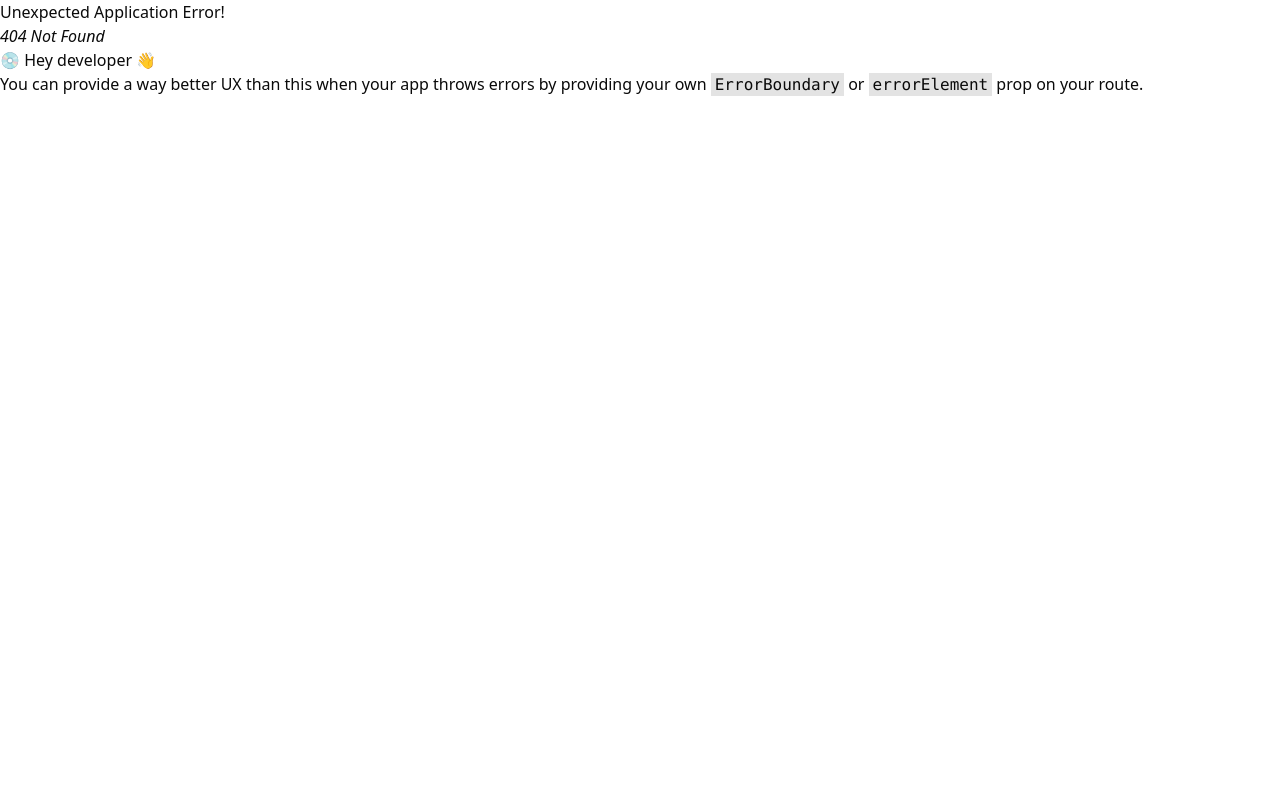
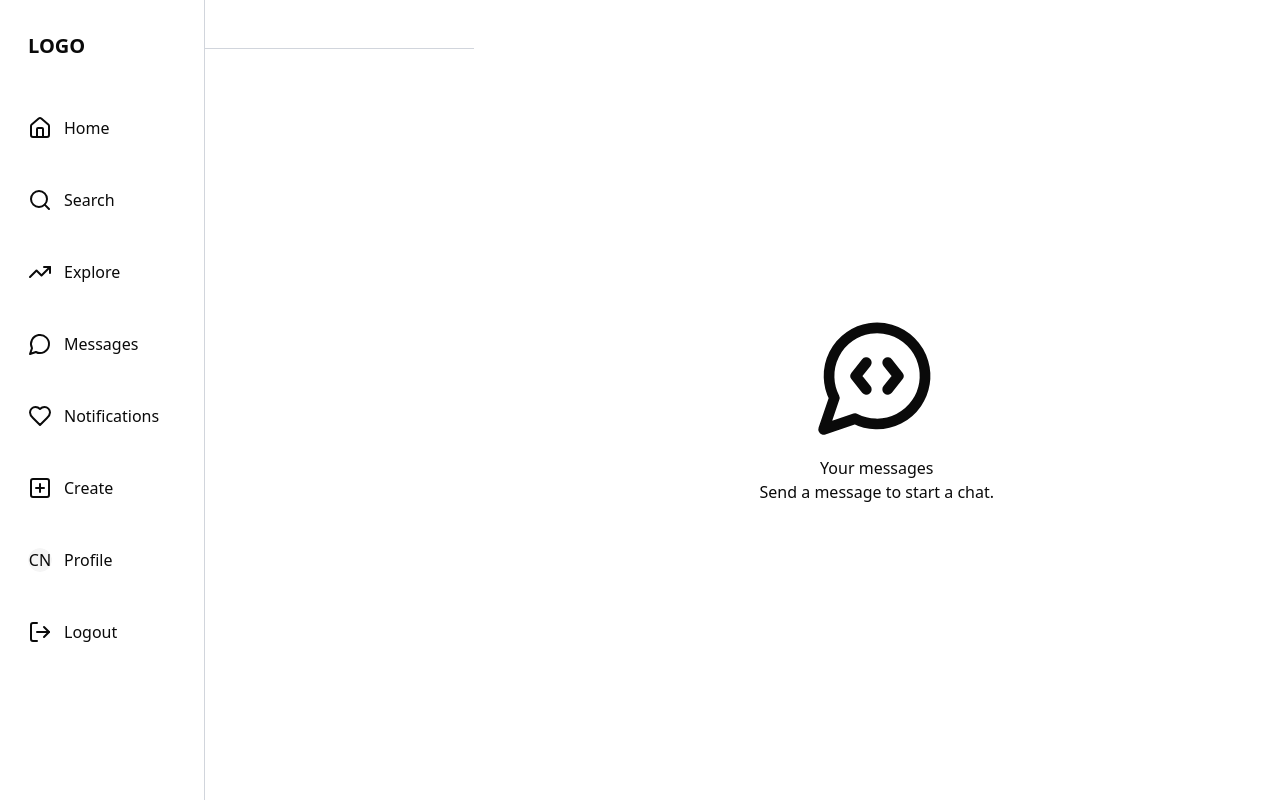
Before and after one commit to arif0718/Instagram-Clone, a React (Vite) app in the folder frontend/: page /chat in a window 1280 px wide. Before the commit this address had no page. Built offline with nearby package versions, Linux system fonts and the light colour scheme.

Commit message:
set up of socketio-client

```diff
--- a/frontend/package.json
+++ b/frontend/package.json
@@ -28,6 +28,7 @@
     "react-redux": "^9.2.0",
     "react-router-dom": "^7.5.0",
     "redux-persist": "^6.0.0",
+    "socket.io-client": "^4.8.1",
     "sonner": "^2.0.3",
     "tailwind-merge": "^3.1.0",
     "tailwindcss": "^4.1.1",
--- a/frontend/src/App.jsx
+++ b/frontend/src/App.jsx
@@ -5,6 +5,12 @@
 import Home from "./components/Home";
 import Profile from "./components/Profile";
 import EditProfile from "./components/EditProfile";
+import ChatPage from "./components/ChatPage";
+import {io} from "socket.io-client"
+import { useDispatch, useSelector } from "react-redux";
+import { useEffect } from "react";
+import { setSocket } from "./redux/socketSlice";
+import { setOnlineUsers } from "./redux/chatSlice";
 
 const browserRouter = createBrowserRouter([
   {
@@ -22,6 +28,10 @@
       {
         path: "/account/edit",
         element: <EditProfile />,
+      },
+      {
+        path: "/chat",
+        element: <ChatPage />,
       }
     ],
   },
@@ -36,6 +46,40 @@
 ]);
 
 function App() {
+  const { user } = useSelector(store => store.auth);
+  const { socket } = useSelector(store => store.socketio);
+  const dispatch = useDispatch();
+
+  useEffect(() => {
+    if (user) {
+      const socketio = io('http://localhost:8000', {
+        query: {
+          userId: user?._id
+        },
+        transports: ['websocket']
+      });
+      dispatch(setSocket(socketio));
+
+      // listen all the events
+      socketio.on('getOnlineUsers', (onlineUsers) => {
+        dispatch(setOnlineUsers(onlineUsers));
+      });
+
+      // socketio.on('notification', (notification) => {
+      //   dispatch(setLikeNotification(notification));
+      // });
+
+      //when we cross the tab then its automatically get offline
+      return () => {
+        socketio.close();
+        dispatch(setSocket(null));
+      }
+    } else if (socket) {
+      socket.close();
+      dispatch(setSocket(null));
+    }
+  }, [user, dispatch]);
+
   return (
     <>
       <RouterProvider router={browserRouter}/>
--- /dev/null
+++ b/frontend/src/components/ChatPage.jsx
@@ -0,0 +1,97 @@
+import React, { useEffect, useState } from 'react'
+import { useDispatch, useSelector } from 'react-redux'
+import { Avatar, AvatarFallback, AvatarImage } from './ui/avatar';
+import { setSelectedUser } from '@/redux/authSlice';
+import { Input } from './ui/input';
+import { Button } from './ui/button';
+import { MessageCircleCode } from 'lucide-react';
+import Messages from './Messages';
+// import axios from 'axios';
+// import { setMessages } from '@/redux/chatSlice';
+
+const ChatPage = () => {
+    // const [textMessage, setTextMessage] = useState("");
+    const { user, suggestedUsers, selectedUser } = useSelector(store => store.auth);
+    const { onlineUsers, messages } = useSelector(store => store.chat);
+    const dispatch = useDispatch();
+
+    // const sendMessageHandler = async (receiverId) => {
+    //     try {
+    //         const res = await axios.post(`https://instaclone-g9h5.onrender.com/api/v1/message/send/${receiverId}`, { textMessage }, {
+    //             headers: {
+    //                 'Content-Type': 'application/json'
+    //             },
+    //             withCredentials: true
+    //         });
+    //         if (res.data.success) {
+    //             dispatch(setMessages([...messages, res.data.newMessage]));
+    //             setTextMessage("");
+    //         }
+    //     } catch (error) {
+    //         console.log(error);
+    //     }
+    // }
+
+    // useEffect(() => {
+    //     return () => {
+    //         dispatch(setSelectedUser(null));
+    //     }
+    // },[]);
+
+    return (
+        <div className='flex ml-[16%] h-screen'>
+            <section className='w-full md:w-1/4 my-8'>
+                <h1 className='font-bold mb-4 px-3 text-xl'>{user?.username}</h1>
+                <hr className='mb-4 border-gray-300' />
+                <div className='overflow-y-auto h-[80vh]'>
+                    {
+                        suggestedUsers.map((suggestedUser) => {
+                            const isOnline = onlineUsers.includes(suggestedUser?._id);
+                            return (
+                                <div onClick={() => dispatch(setSelectedUser(suggestedUser))} className='flex gap-3 items-center p-3 hover:bg-gray-50 cursor-pointer'>
+                                    <Avatar className='w-14 h-14'>
+                                        <AvatarImage src={suggestedUser?.profilePicture} />
+                                        <AvatarFallback>CN</AvatarFallback>
+                                    </Avatar>
+                                    <div className='flex flex-col'>
+                                        <span className='font-medium'>{suggestedUser?.username}</span>
+                                        <span className={`text-xs font-bold ${isOnline ? 'text-green-600' : 'text-red-600'} `}>{isOnline ? 'online' : 'offline'}</span>
+                                    </div>
+                                </div>
+                            )
+                        })
+                    }
+                </div>
+
+            </section>
+            {
+                selectedUser ? (
+                    <section className='flex-1 border-l border-l-gray-300 flex flex-col h-full'>
+                        <div className='flex gap-3 items-center px-3 py-2 border-b border-gray-300 sticky top-0 bg-white z-10'>
+                            <Avatar>
+                                <AvatarImage src={selectedUser?.profilePicture} alt='profile' />
+                                <AvatarFallback>CN</AvatarFallback>
+                            </Avatar>
+                            <div className='flex flex-col'>
+                                <span>{selectedUser?.username}</span>
+                            </div>
+                        </div>
+                        <Messages selectedUser={selectedUser} />
+                        <div className='flex items-center p-4 border-t border-t-gray-300'>
+                            <Input value={textMessage} onChange={(e) => setTextMessage(e.target.value)} type="text" className='flex-1 mr-2 focus-visible:ring-transparent' placeholder="Messages..." />
+                            <Button onClick={() => sendMessageHandler(selectedUser?._id)}>Send</Button>
+                        </div>
+                    </section>
+                ) : (
+                    <div className='flex flex-col items-center justify-center mx-auto'>
+                        <MessageCircleCode className='w-32 h-32 my-4' />
+                        <h1 className='font-medium'>Your messages</h1>
+                        <span>Send a message to start a chat.</span>
+                    </div>
+                )
+            }
+        </div>
+    )
+}
+
+export default ChatPage
--- a/frontend/src/components/EditProfile.jsx
+++ b/frontend/src/components/EditProfile.jsx
@@ -33,7 +33,6 @@
 
 
     const editProfileHandler = async () => {
-        console.log(input);
         const formData = new FormData();
         formData.append("bio", input.bio);
         formData.append("gender", input.gender);
@@ -120,4 +119,4 @@
     )
 }
 
-export default EditProfile
+export default EditProfile;
--- /dev/null
+++ b/frontend/src/components/Messages.jsx
@@ -0,0 +1,9 @@
+import React from 'react'
+
+const Messages = () => {
+  return (
+    <div>Messages</div>
+  )
+}
+
+export default Messages
--- a/frontend/src/redux/authSlice.js
+++ b/frontend/src/redux/authSlice.js
@@ -5,7 +5,8 @@
     initialState:{
         user:null,
         suggestedUsers:[],
-        userProfile:null
+        userProfile:null,
+        selectedUser:null
     },
     reducers:{
         //actions
@@ -17,8 +18,11 @@
         },
         setUserProfile:(state, action) => {
             state.userProfile = action.payload;
+        },
+        setSelectedUser:(state, action) => {
+            state.selectedUser = action.payload;
         }
     }
 });
-export const {setAuthUser, setSuggestedUsers, setUserProfile} = authSlice.actions;
+export const {setAuthUser, setSuggestedUsers, setUserProfile, setSelectedUser} = authSlice.actions;
 export default authSlice.reducer;
--- /dev/null
+++ b/frontend/src/redux/chatSlice.js
@@ -0,0 +1,20 @@
+import { createSlice } from "@reduxjs/toolkit";
+
+const chatSlice = createSlice({
+    name:"chat",
+    initialState:{
+        onlineUsers:[],
+        messages:[],
+    },
+    reducers:{
+        // actions
+        setOnlineUsers:(state,action) => {
+            state.onlineUsers = action.payload;
+        },
+        setMessages:(state,action) => {
+            state.messages = action.payload;
+        }
+    }
+});
+export const {setOnlineUsers, setMessages} = chatSlice.actions;
+export default chatSlice.reducer;
--- /dev/null
+++ b/frontend/src/redux/socketSlice.js
@@ -0,0 +1,16 @@
+import { createSlice } from "@reduxjs/toolkit";
+
+const socketSlice = createSlice({
+    name:"socketio",
+    initialState:{
+        socket:null
+    },
+    reducers:{
+        // actions
+        setSocket:(state,action) => {
+            state.socket = action.payload;
+        }
+    }
+});
+export const {setSocket} = socketSlice.actions;
+export default socketSlice.reducer;
--- a/frontend/src/redux/store.js
+++ b/frontend/src/redux/store.js
@@ -1,6 +1,8 @@
 import { combineReducers, configureStore } from "@reduxjs/toolkit";
 import authSlice from "./authSlice.js";
 import postSlice from './postSlice.js';
+import socketSlice from "./socketSlice.js";
+import chatSlice from "./chatSlice.js";
 import {
   persistReducer,
   FLUSH,
@@ -20,7 +22,9 @@
 
 const rootReducer = combineReducers({
     auth:authSlice,
-    post:postSlice
+    post:postSlice,
+    socketio:socketSlice,
+    chat:chatSlice
 })
 
 const persistedReducer = persistReducer(persistConfig, rootReducer);
```
Also changed, not shown: 1 other file (tests, documents, lock files or other folders).
